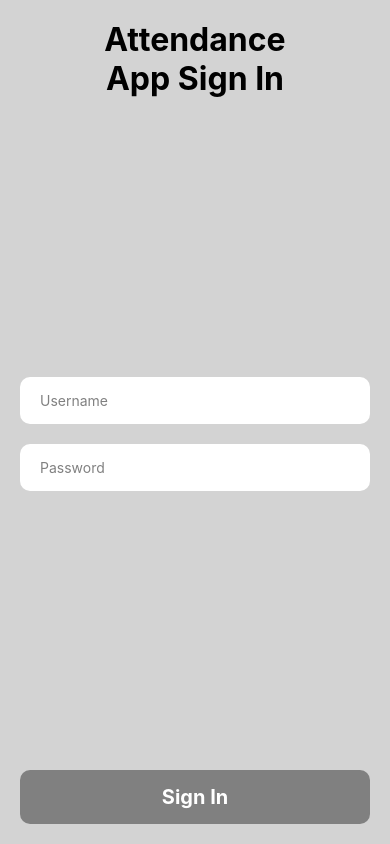
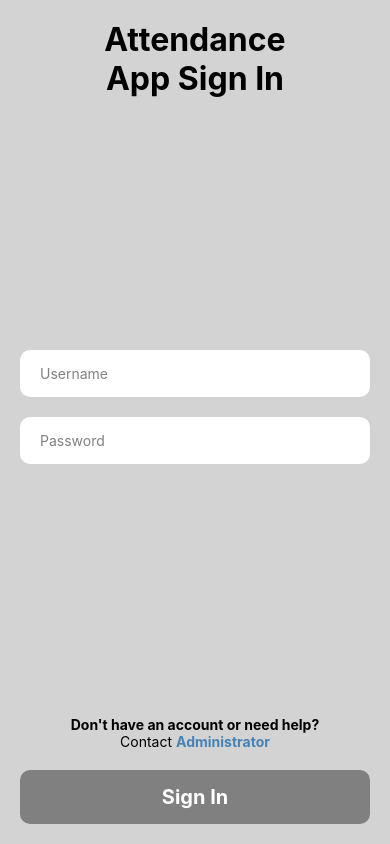
Before and after one commit to nald-dev/attendance_record_app, a React Native app: screen /SignInScreen in a window 390 px wide. Built offline with nearby package versions, Linux system fonts and the light colour scheme.

Commit message:
add need help labels

```diff
--- a/src/screens/sign-in.js
+++ b/src/screens/sign-in.js
@@ -1,5 +1,5 @@
 import React, { useEffect, useRef, useState } from 'react'
-import { Alert, KeyboardAvoidingView, Platform, ScrollView, Text, TextInput, TouchableOpacity, SafeAreaView, View } from 'react-native'
+import { Alert, KeyboardAvoidingView, Linking, Platform, ScrollView, Text, TextInput, TouchableOpacity, SafeAreaView, View } from 'react-native'
 
 import AsyncStorage from '@react-native-async-storage/async-storage'
 
@@ -123,6 +123,36 @@ const SignInScreen = ({navigation}) => {
             />
           </View>
 
+          <Text
+            style = {{
+              color: 'black',
+              textAlign: 'center',
+              fontWeight: 'bold'
+            }}
+          >
+            Don't have an account or need help?
+          </Text>
+
+          <Text
+            style = {{
+              color: 'black',
+              textAlign: 'center',
+              marginBottom: 20
+            }}
+          >
+            {'Contact '}
+
+            <Text
+              onPress={() => Linking.openURL('https://api.whatsapp.com/send?phone=6288233893699')}
+              style = {{
+                color: 'steelblue',
+                fontWeight: 'bold'
+              }}
+            >
+              Administrator
+            </Text>
+          </Text>
+
           <TouchableOpacity
             activeOpacity={0.6}
             disabled={username.trim() === '' || password === ''}
```
